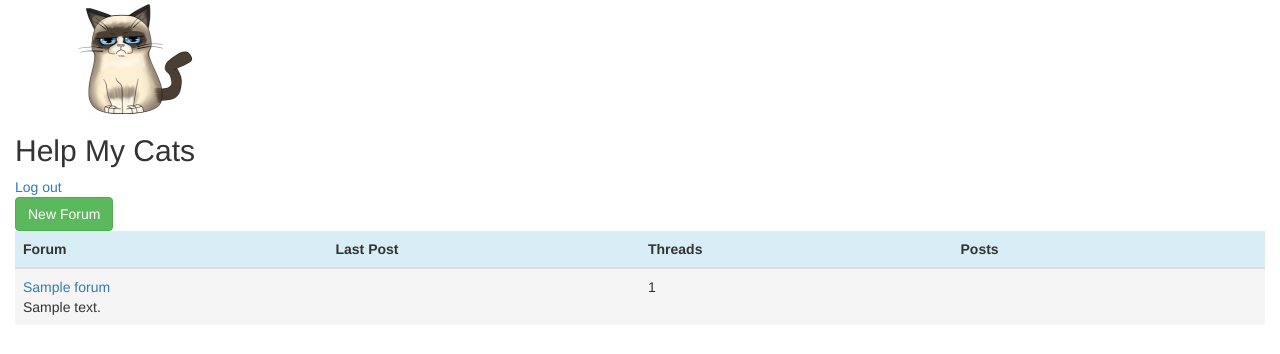
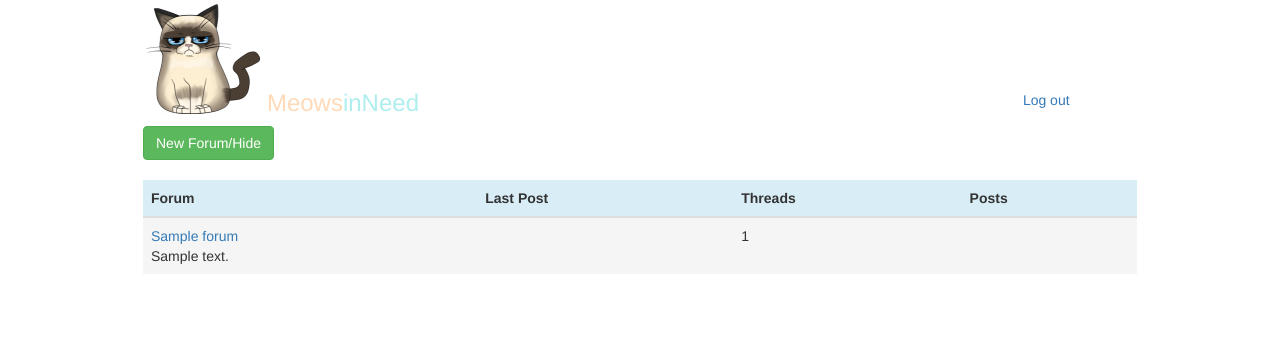
Before and after one commit to qhuang872/helpMyCat_project, a Django app: template apps/forum/templates/forum/index.html in a window 1280 px wide. Shown: the top 354 px of the page. Run offline with Django 3.2, Linux system fonts and the light colour scheme; the template is opened without the code that fills it: most values are stand-ins (such as "Sample title", 1, 10 or a date in 2020); some libraries are stand-ins or nearby versions.

Commit message:
edit layout

```diff
--- a/apps/forum/static/forum/stylesheets/style.css
+++ b/apps/forum/static/forum/stylesheets/style.css
@@ -1,18 +1,45 @@
 *{
 	padding:0px;
 	margin:0px;
+}
+body{
+	width:80%;
+	margin:0px auto;
 }
 header{
 	width:100%;
 	height:auto;
 	overflow:hidden;
 }
-	header img{
-		margin-left:60px;
+	header img, header h3, header a{
+		display:inline-block;
+		vertical-align: top;
 	}
-.table-hover td{
-	width:25%;
+	header h3,header a{
+		margin-top:90px;
+	}
+	#meow{
+		color:PeachPuff;
+	}
+	#inNeed{
+		color:PaleTurquoise;
+	}
+	header a{
+		margin-left:600px;
+	}
+.table-hover{
+	margin-top:20px;
 }
 form{
 	display:none;
 }
+#forumTitle{
+	width:280px;
+}
+input,textarea{
+	display:inline-block;
+	vertical-align:top;
+}
+.btn-info{
+	margin-top:20px;
+}
--- a/apps/forum/static/forum/stylesheets/style2.css
+++ b/apps/forum/static/forum/stylesheets/style2.css
@@ -15,3 +15,7 @@ form{
 span{
 	color:navy;
 }
+#counter{
+	margin-left:80%;
+	color:white;
+}
--- a/apps/forum/templates/forum/forum.html
+++ b/apps/forum/templates/forum/forum.html
@@ -32,8 +32,8 @@
 				{% for thread in allThread %}
 				<tr class="active">
 					<td><a href="{%url 'forum:showThread' thread=thread.thread%}">{{thread.thread}}</a></td>
-					<td></td>
-					<td></td>
+					<td>{{thread.post_set.last.writer.username}} wrote:<br>{{thread.post_set.last.post}} <br>at:  {{thread.post_set.last.created_at}}</td>
+					<td>{{thread.post_set.all|length}}</td>
 					<td></td>
 				</tr>
 				{% endfor %}
--- a/apps/forum/templates/forum/index.html
+++ b/apps/forum/templates/forum/index.html
@@ -11,7 +11,7 @@
 		$(document).ready(function(){
 			var form = $("form");
 			$("button").click(function(){
-				form.show();
+				form.toggle();
 			})
 		})
 	</script>
@@ -20,14 +20,15 @@
 	<div class="container-fluid">
 		<header>
 			<img src="{% static 'forum/pictures/catLogo.png'%}" alt="cat logo">
-			<h2>Help My Cats</h2>
+			<h3><span id="meow">Meows</span><span id="inNeed">inNeed</span></h3>
+
 			<a href="{% url 'forum:logout' %}">Log out</a>
 		</header>
-		<button class="btn btn-success">New Forum</button>
+		<button class="btn btn-success">New Forum/Hide</button>
 		<form action="{% url 'forum:newForum'%}" method="post">
 			{%csrf_token%}
 			<input id="forumTitle" type="text" name="forumTitle" placeholder="Enter forum name here">
-			<textarea id="description" name="description" cols="30" rows="10" placeholder="Enter description here"></textarea>
+			<textarea id="description" name="description" cols="60" rows="2" placeholder="Enter description here"></textarea>
 			<input type="submit" value="create forum" class="btn btn-info">
 		</form>
 		<table class="table table-hover">
--- a/apps/forum/templates/forum/showThread.html
+++ b/apps/forum/templates/forum/showThread.html
@@ -36,7 +36,7 @@
 		{% if allPost %}
 		{% for post in allPost %}
 		<div class="post">
-			<p>{{post.created_at}} {{loop.index}}</p>
+			<p>{{post.created_at}} <span id="counter">post #{{forloop.counter}}</span></p>
 			<h4><span>{{post.writer.username}}</span> said:</h4>
 			<p class="content">{{post.post}}</p>
 		</div><br>
```
Also changed, not shown: apps/forum/static/forum/pictures/waXfCA.png (added).
